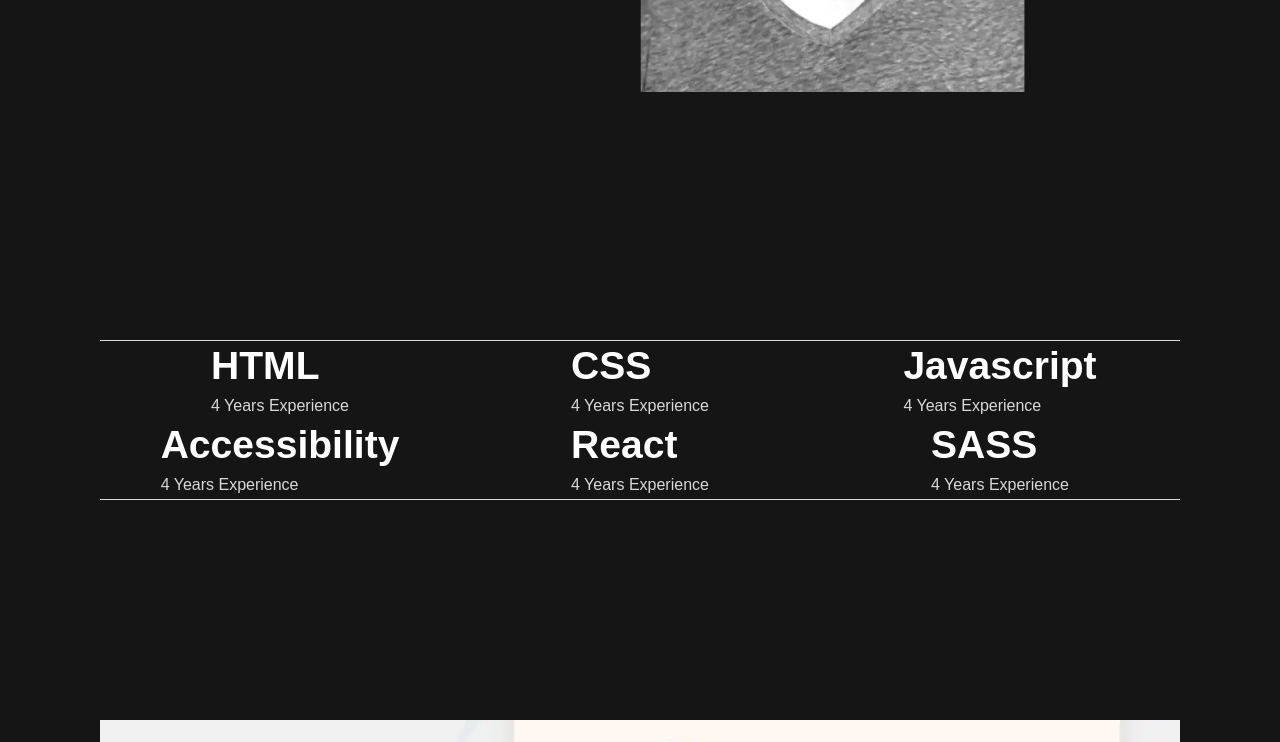
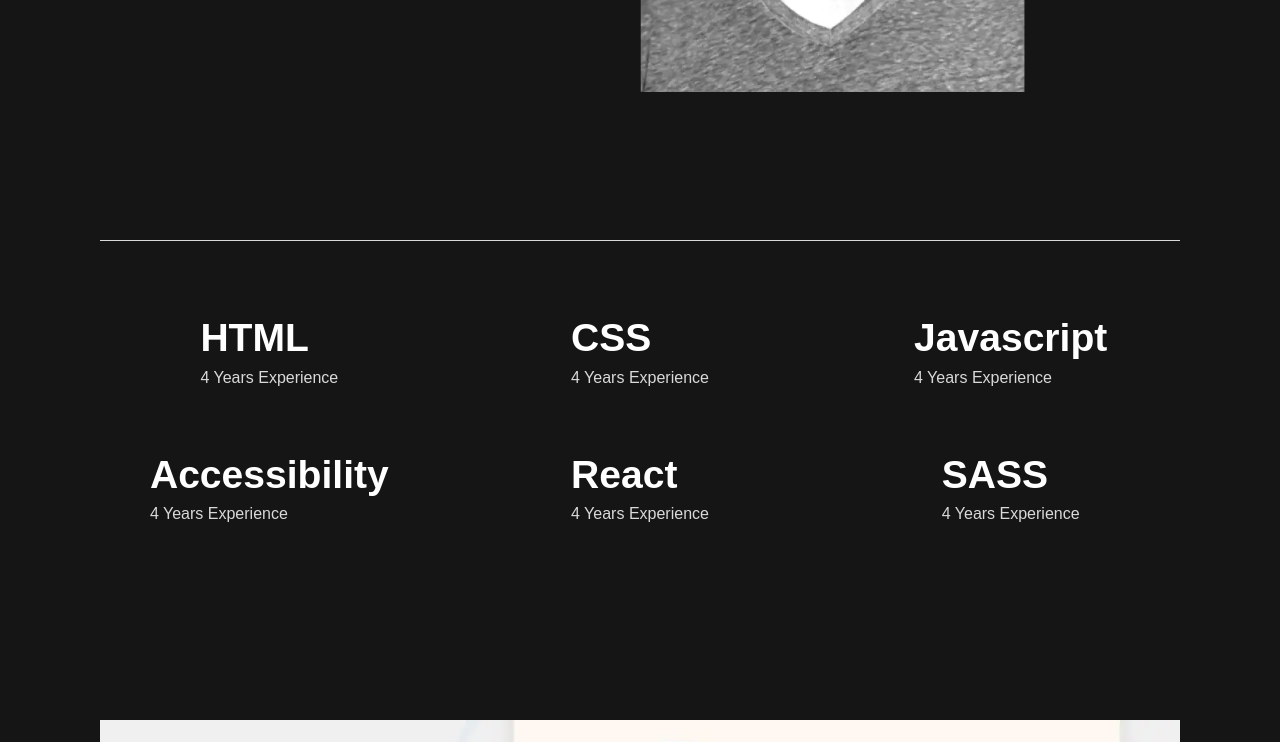
Before and after one commit to Hcmwebs/single-page-dev-portifolio, a React (Vite) app: page / in a window 1280 px wide. Shown: the part 508-1250 px from the top of the page. Built offline with nearby package versions, Linux system fonts and the light colour scheme.

Commit message:
added skills class to the items div
Signed-off-by: Heze <64218603+Hcmwebs@users.noreply.github.com>

```diff
--- a/src/components/Skills.jsx
+++ b/src/components/Skills.jsx
@@ -6,7 +6,7 @@
 const Skills = () => {
 	return (
 		<StyledSection>
-			<div className='items'>
+			<div className='items skills'>
 				{skills.map((skill) => {
 					return <SingleSkill key={skill.id} {...skill} />
 				})}
```
